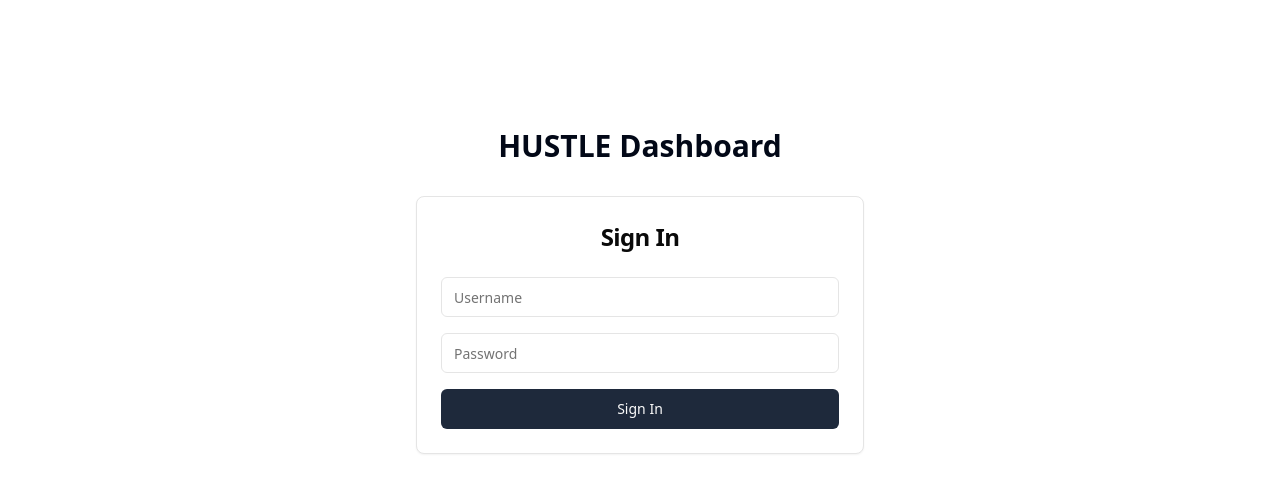
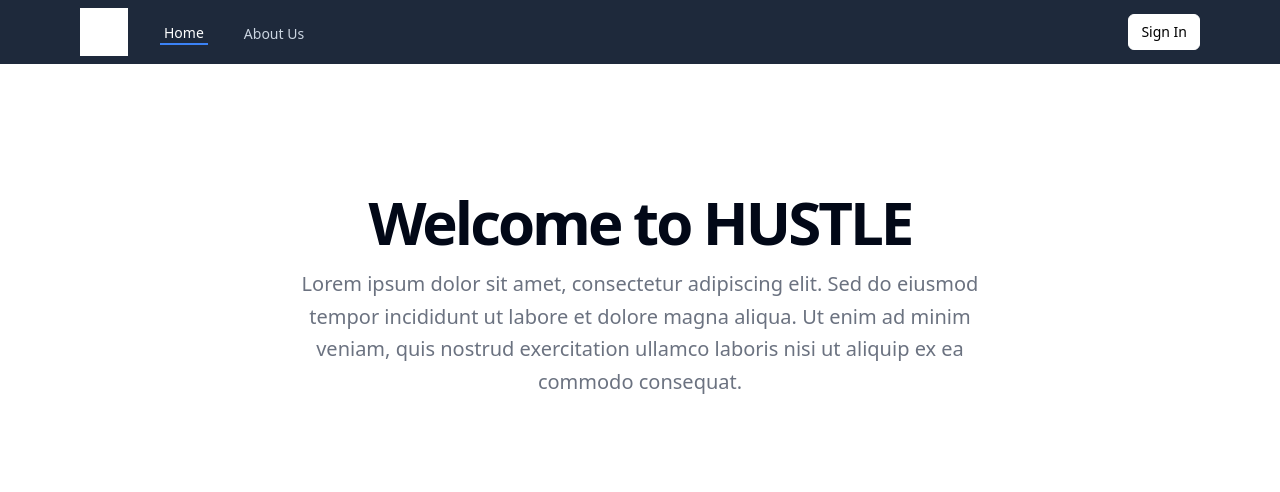
Before and after one commit to ChaseBowen620/hustle_asc, a React (Vite) app in the folder frontend/: page / in a window 1280 px wide. Before the commit this address led to /login. Shown: the top 492 px of the page. Built offline with nearby package versions, Linux system fonts and the light colour scheme; no server answers; grey boxes are pictures that could not be loaded.

Commit message:
login ui update

```diff
--- a/frontend/src/App.jsx
+++ b/frontend/src/App.jsx
@@ -1,63 +1,97 @@
-import { BrowserRouter as Router, Routes, Route, Navigate } from "react-router-dom"
+import { BrowserRouter as Router, Routes, Route, Navigate, useLocation } from "react-router-dom"
 import Layout from "./components/Layout"
 import Navbar from "./components/Navbar"
+import PublicNavbar from "./components/PublicNavbar"
 import EventsListPage from "@/pages/EventsListPage"
+import CheckInPage from "@/pages/CheckInPage"
 import LoginPage from "./pages/LoginPage"
+import LandingPage from "./pages/LandingPage"
+import AboutPage from "./pages/AboutPage"
+import RegisterPage from "./pages/RegisterPage"
 import { Toaster } from "./components/ui/toaster"
 import { useAuth } from "@/hooks/useAuth"
+import StudentDashboard from "./pages/StudentDashboard"
 import AdminDashboardPage from "./pages/AdminDashboardPage"
+import SettingsPage from "./pages/SettingsPage"
+import PublicCheckInPage from "./pages/PublicCheckInPage"
+import GeneralCheckInPage from "./pages/GeneralCheckInPage"
 
 function PrivateRoute({ children }) {
   const { user } = useAuth()
   return user ? children : <Navigate to="/login" />
 }
 
-function App() {
-  const { user } = useAuth()
+function AppContent() {
+  const { user, isAdmin } = useAuth()
+  const userIsAdmin = isAdmin(user)
+  const location = useLocation()
+  const isLoginPage = location.pathname === '/login'
 
   return (
-    <Router>
-      <div>
-        {user ? <Navbar /> : null}
+    <div>
+      {user ? <Navbar /> : (isLoginPage ? null : <PublicNavbar />)}
         <Routes>
           <Route element={<Layout />}>
             {/* Public routes */}
-            <Route path="/login" element={<LoginPage />} />
-
-            {/* Protected routes */}
             <Route
               path="/"
               element={
                 user ? (
-                  <Navigate to="/admin/dashboard" replace />
+                  <Navigate to={userIsAdmin ? "/admin/dashboard" : "/dashboard"} replace />
                 ) : (
-                  <Navigate to="/login" replace />
+                  <LandingPage />
                 )
               }
             />
+            <Route path="/about" element={<AboutPage />} />
+            <Route path="/login" element={<LoginPage />} />
+            <Route path="/register" element={<RegisterPage />} />
+            <Route path="/check-in" element={<GeneralCheckInPage />} />
+            <Route path="/check-in/public/:eventId" element={<PublicCheckInPage />} />
+
+            {/* Student route */}
             <Route
-              path="/admin/dashboard"
+              path="/dashboard"
               element={
                 <PrivateRoute>
-                  <AdminDashboardPage />
+                  <StudentDashboard />
                 </PrivateRoute>
               }
             />
+
+            {/* Settings route - available to all authenticated users */}
             <Route
-              path="/events"
+              path="/settings"
               element={
                 <PrivateRoute>
-                  <EventsListPage />
+                  <SettingsPage />
                 </PrivateRoute>
               }
             />
+
+            {/* Admin routes */}
+            {userIsAdmin && (
+              <>
+                <Route path="/admin/dashboard" element={<AdminDashboardPage />} />
+                <Route path="/events" element={<EventsListPage />} />
+                <Route path="/check-in" element={<CheckInPage />} />
+                <Route path="/check-in/:eventId" element={<CheckInPage />} />
+              </>
+            )}
           </Route>
 
           {/* Catch all redirect */}
-          <Route path="*" element={<Navigate to={user ? "/admin/dashboard" : "/login"} replace />} />
+          <Route path="*" element={<Navigate to="/" replace />} />
         </Routes>
         <Toaster />
       </div>
+  )
+}
+
+function App() {
+  return (
+    <Router>
+      <AppContent />
     </Router>
   )
 }
--- a/frontend/src/hooks/useAuth.js
+++ b/frontend/src/hooks/useAuth.js
@@ -29,6 +29,11 @@ const useAuth = create((set) => {
   logout: () => {
     localStorage.removeItem('user')
     set({ user: null })
+  },
+
+  isAdmin: (user) => {
+    // For simplified auth, always return true if user is authenticated
+    return user && user.isAuthenticated
   }
   }
 })
```
